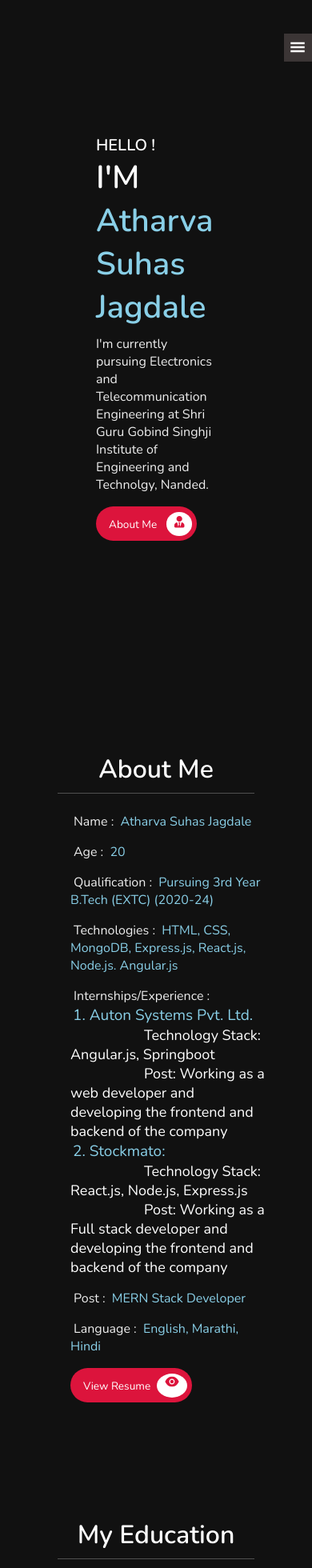
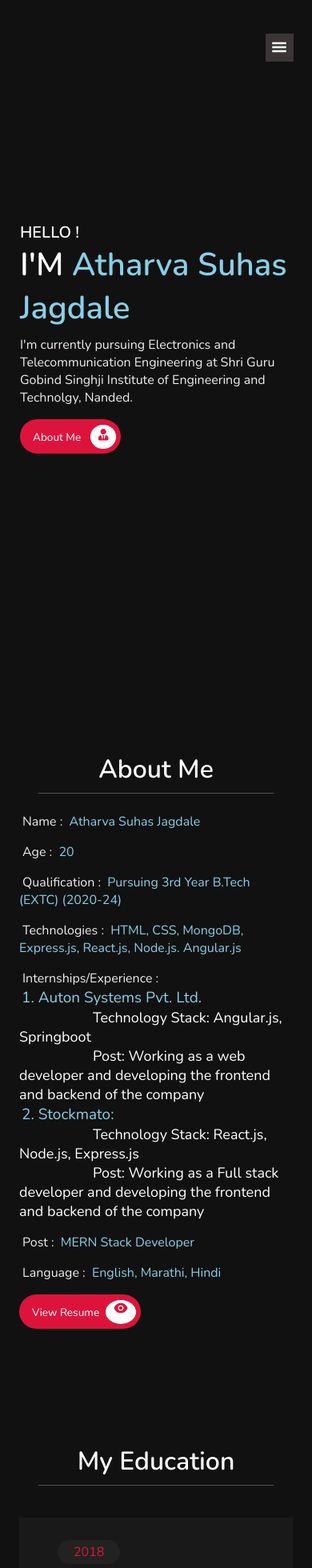
Before and after one commit to atharva030/React-Portfolio, a React (Create React App) app: page / in a window 390 px wide. Shown: the top 1960 px of the page at 80% size. Built offline with nearby package versions, Linux system fonts and the light colour scheme.

Commit message:
responsive

```diff
--- a/src/Styles/Contact.css
+++ b/src/Styles/Contact.css
@@ -30,7 +30,7 @@
 	color: #fff;
 	text-transform: none;
 	font-size: 1.7rem;
-	width: 44rem;
+	width: 41rem;
 }
 
 .contact .row form .box::placeholder {
@@ -40,7 +40,7 @@
 .contact .row form .message {
 	height: 15rem;
 	resize: none;
-	width: 44rem;
+	width: 41rem;
 }
 
 .contact .row .content .title {
--- a/src/index.css
+++ b/src/index.css
@@ -159,7 +159,7 @@ section {
  .mobile-menu-icon{
   display: block;
   position: absolute;
-  left: 91%;
+  left: 85%;
   color: white;
   background: #3b3535;
   top: 5%;
@@ -190,7 +190,29 @@ section {
 }
 
 @media (max-width:400px){
-
+  .home {
+     padding: 0 25px !important;
+  }
+  .info {
+    flex: 1 1 48rem;
+    padding: 1rem 1rem;
+    padding-left: 0 !important;
+}
+  .education {
+    padding: 5rem 3rem 10rem !important;
+}
+  .com-container {
+    padding: 11rem 3rem 10rem !important;
+}
+.education .box-container {
+  padding: 1rem 0rem !important;
+}
+.education .box-container .box {
+  margin: 4rem 0rem !important;
+}
+.contact .row {
+  flex-direction: column !important;
+}
   header{
       width: 100vw;
   }
```
